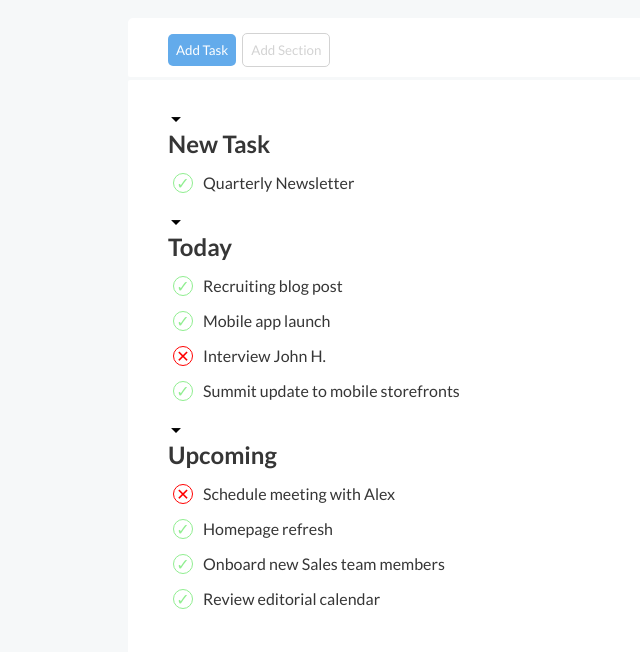
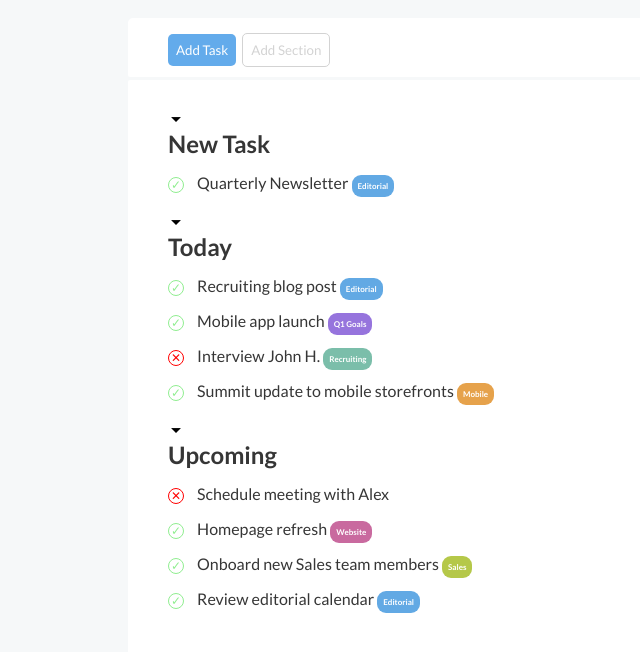
Before and after one commit to chazn3x/html-css-toboolist, a plain HTML site: page index.html in a window 1280 px wide. Shown: the part 82-734 px from the top of the page, without its empty margins (0-640 px from the left). Drawn offline with Linux system fonts and the light colour scheme.

Commit message:
fine categorie

```diff
--- a/css/style.css
+++ b/css/style.css
@@ -69,17 +69,16 @@ main .todolist .first-item {
 main .todolist .second-item {
     list-style: none;
     margin: 15px 0;
-    vertical-align: middle;
 }
 main .todolist .second-item .circle {
     display: inline-block;
     border: 1px solid;
     border-radius: 50%;
-    line-height: 18px;
-    width: 20px;
+    line-height: 14px;
+    width: 16px;
     margin-right: 10px;
-    margin-left: 5px;
     text-align: center;
+    font-size: 12px;
 }
 main .todolist .second-item .circle.tick {
     color: lightgreen;
@@ -87,3 +86,28 @@ main .todolist .second-item .circle.tick {
 main .todolist .second-item .circle.cross {
     color: red;
 }
+main .todolist .second-item .category {
+    font-size: 8px;
+    color: white;
+    padding: 6px;
+    border-radius: 9px;
+    font-weight: 700;
+}
+main .todolist .second-item .category.edit {
+    background-color: rgb(98, 169, 228);
+}
+main .todolist .second-item .category.goals {
+    background-color: rgb(150, 116, 221);
+}
+main .todolist .second-item .category.recruit {
+    background-color: rgb(123, 190, 170);
+}
+main .todolist .second-item .category.mobile {
+    background-color: rgb(230, 162, 75);
+}
+main .todolist .second-item .category.web {
+    background-color: rgb(201, 106, 159);
+}
+main .todolist .second-item .category.sales {
+    background-color: rgb(181, 200, 73);
+}
--- a/index.html
+++ b/index.html
@@ -31,25 +31,63 @@
         <div class="container list">
             <div class="todolist">
                 <ul>
-                    <li class="first-item"><h2>New Task</h2>
+                    <li class="first-item">
+                        <h2>New Task</h2>
                         <ul>
-                            <li class="second-item"><span class="circle tick">&#10003;</span>Quarterly Newsletter</li>
+                            <li class="second-item">
+                                <span class="circle tick">&#10003;</span>
+                                Quarterly Newsletter
+                                <span class="category edit">Editorial</span>
+                            </li>
                         </ul>
                     </li>
-                    <li class="first-item"><h2>Today</h2>
+                    <li class="first-item">
+                        <h2>Today</h2>
                         <ul>
-                            <li class="second-item"><span class="circle tick">&#10003;</span>Recruiting blog post</li>
-                            <li class="second-item"><span class="circle tick">&#10003;</span>Mobile app launch</li>
-                            <li class="second-item"><span class="circle cross">&#10005;</span>Interview John H.</li>
-                            <li class="second-item"><span class="circle tick">&#10003;</span>Summit update to mobile storefronts</li>
+                            <li class="second-item">
+                                <span class="circle tick">&#10003;</span>
+                                Recruiting blog post
+                                <span class="category edit">Editorial</span>
+                            </li>
+                            <li class="second-item">
+                                <span class="circle tick">&#10003;</span>
+                                Mobile app launch
+                                <span class="category goals">Q1 Goals</span>
+                            </li>
+                            <li class="second-item">
+                                <span class="circle cross">&#10005;</span>
+                                Interview John H.
+                                <span class="category recruit">Recruiting</span>
+                            </li>
+                            <li class="second-item">
+                                <span class="circle tick">&#10003;</span>
+                                Summit update to mobile storefronts
+                                <span class="category mobile">Mobile</span>
+                            </li>
                         </ul>
                     </li>
-                    <li class="first-item"><h2>Upcoming</h2>
+                    <li class="first-item">
+                        <h2>Upcoming</h2>
                         <ul>
-                            <li class="second-item"><span class="circle cross">&#10005;</span>Schedule meeting with Alex</li>
-                            <li class="second-item"><span class="circle tick">&#10003;</span>Homepage refresh</li>
-                            <li class="second-item"><span class="circle tick">&#10003;</span>Onboard new Sales team members</li>
-                            <li class="second-item"><span class="circle tick">&#10003;</span>Review editorial calendar</li>
+                            <li class="second-item">
+                                <span class="circle cross">&#10005;</span>
+                                Schedule meeting with Alex
+                            </li>
+                            <li class="second-item">
+                                <span class="circle tick">&#10003;</span>
+                                Homepage refresh
+                                <span class="category web">Website</span>
+                            </li>
+                            <li class="second-item">
+                                <span class="circle tick">&#10003;</span>
+                                Onboard new Sales team members
+                                <span class="category sales">Sales</span>
+                            </li>
+                            <li class="second-item">
+                                <span class="circle tick">&#10003;</span>
+                                Review editorial calendar
+                                <span class="category edit">Editorial</span>
+                            </li>
                         </ul>
                     </li>
                 </ul>
```
